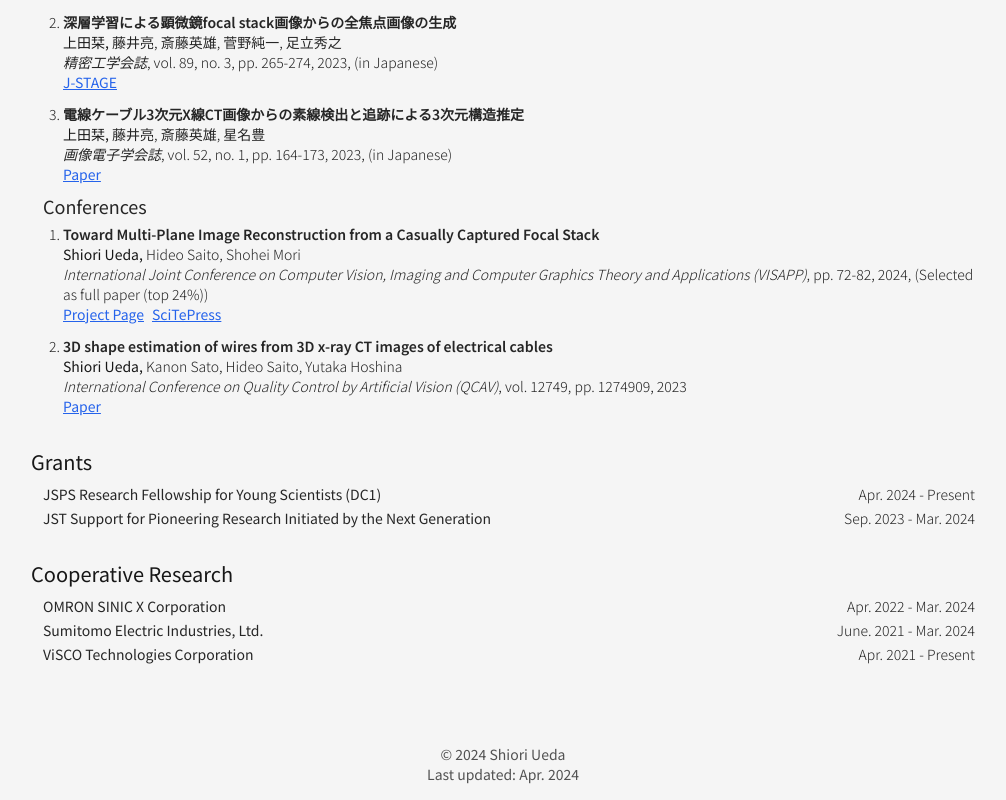
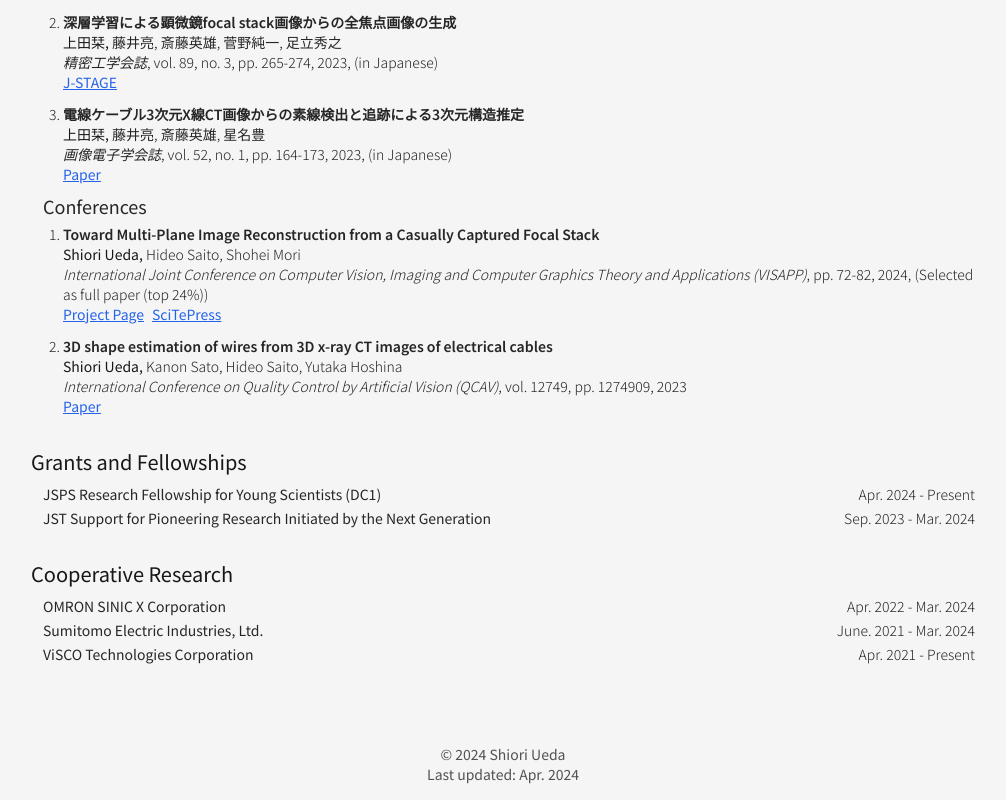
Before and after one commit to sh1027/sh1027.github.io, a Next.js app: page / in a window 1280 px wide. Shown: the part 740-1540 px from the top of the page, without its empty margins (137-1143 px from the left). Built offline with nearby package versions, Linux system fonts and the light colour scheme.

Commit message:
Update GrantList header text to include Fellowships

```diff
--- a/src/components/home/GrantList.tsx
+++ b/src/components/home/GrantList.tsx
@@ -5,7 +5,7 @@ const grants = grantsJson.data.toReversed();
 export default function GrantList() {
   return (
     <div className="flex flex-col items-start mx-10 space-y-2">
-      <h1 className="text-xl text-neutral-900">Grants</h1>
+      <h1 className="text-xl text-neutral-900">Grants and Fellowships</h1>
       <div className="text-sm text-neutral-800 font-light w-full max-w-screen-lg">
         <ul className="ml-3 space-y-1">
           {grants.map((item, index) => (
```
